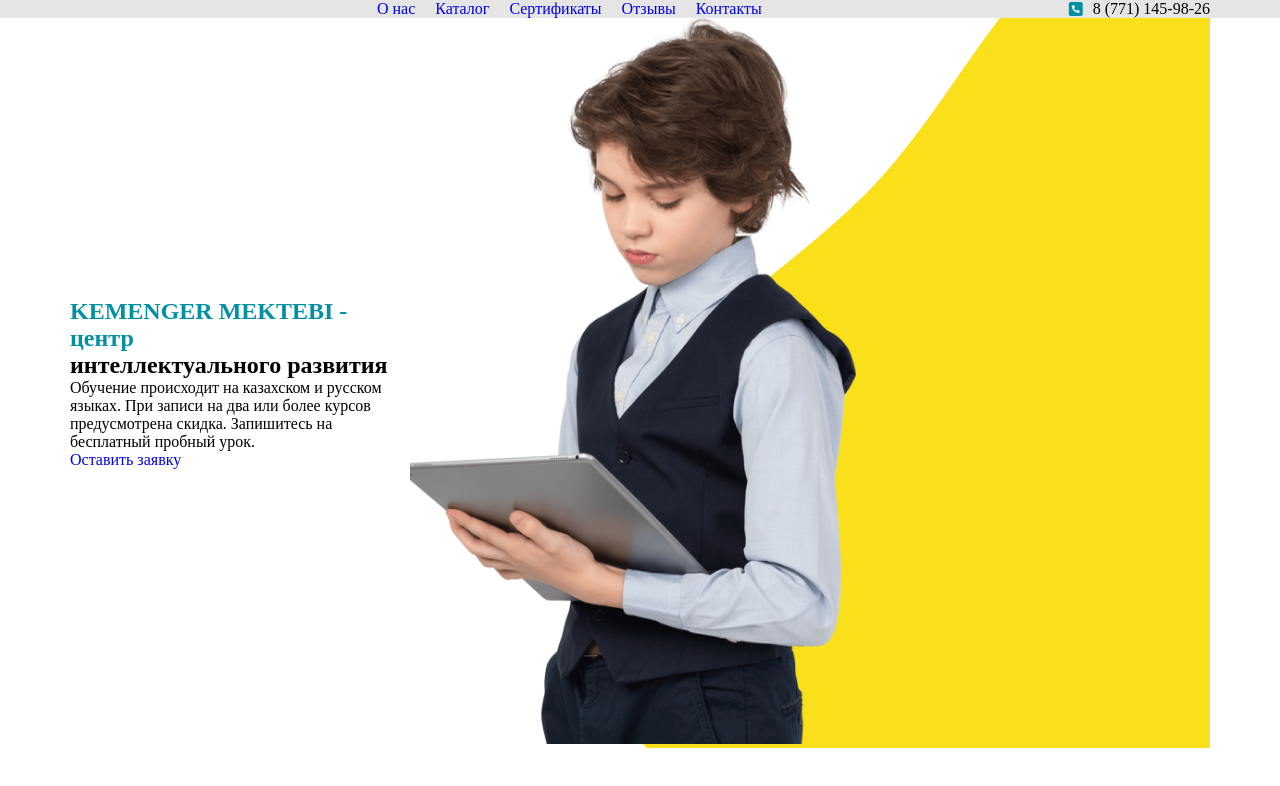
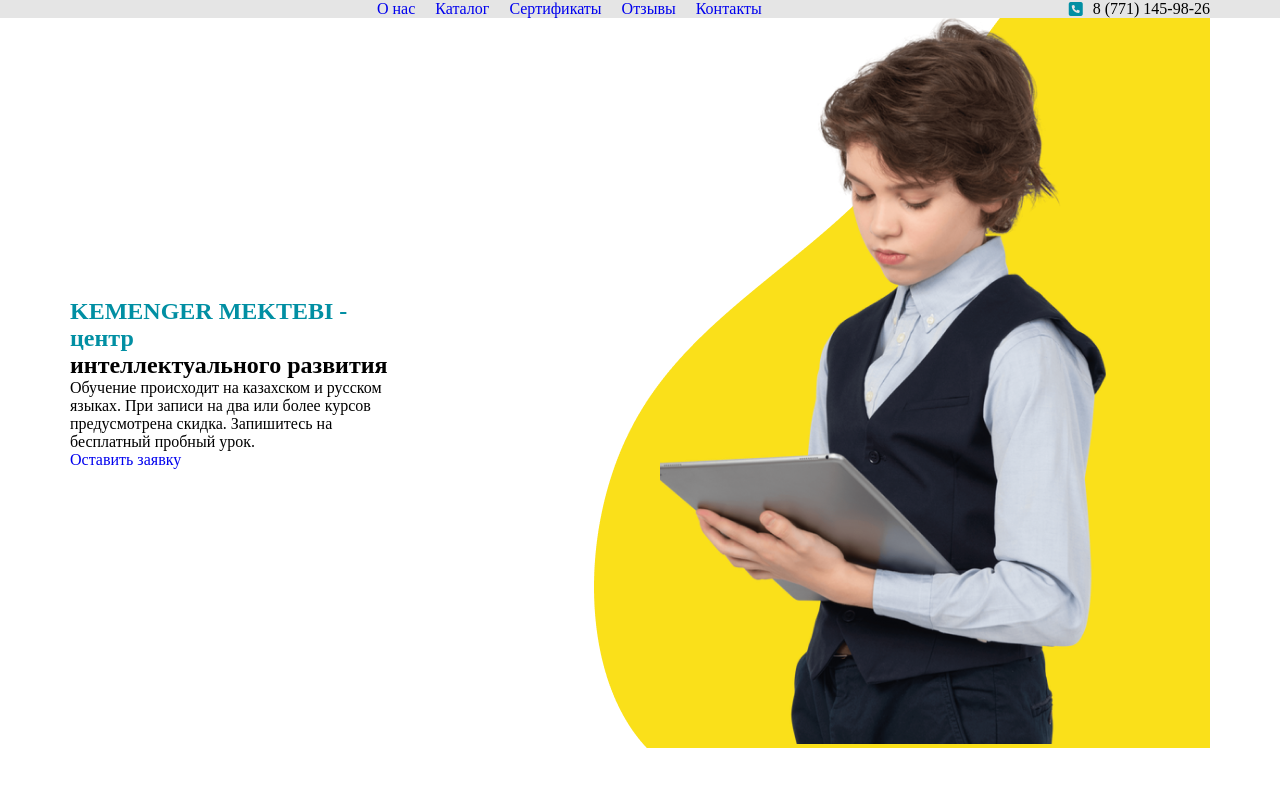
Before and after one commit to hhamidullohhub/kemengr, a plain HTML site: page index.html in a window 1280 px wide. Drawn offline with Linux system fonts and the light colour scheme.

Commit message:
bola yosh

```diff
--- a/css/style.css
+++ b/css/style.css
@@ -161,6 +161,10 @@ nav .container {
     color: #000000;
 }
 
+.bola-yosh {
+    margin-left: 250px;
+}
+
 .yoshbola-img {
     background-image: url(/img/Vector\ \(24\).png);
     width: 100%;
```
